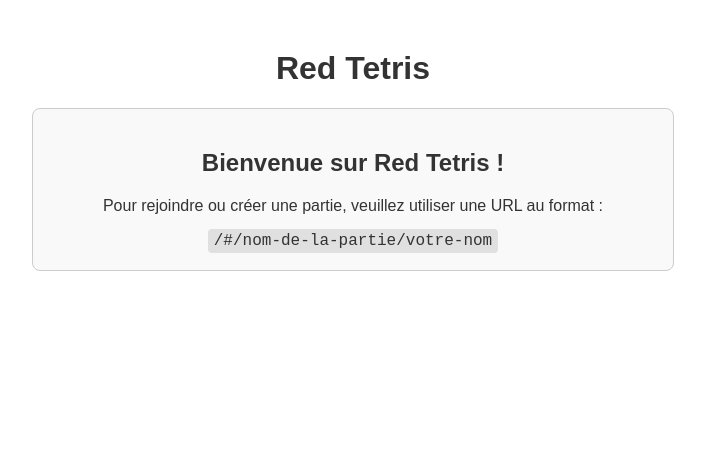
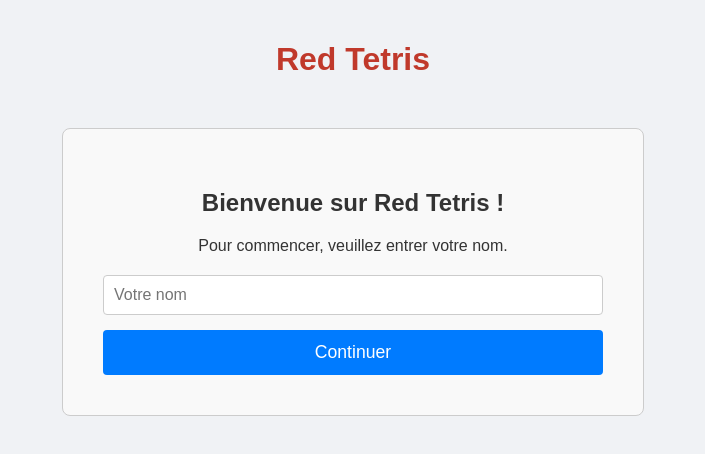
Before and after one commit to pbeheyt/red-tetris, a Vue app: page /#/ in a window 1280 px wide. Shown: the top 454 px of the page, without its empty margins (287-992 px from the left). Built offline with nearby package versions, Linux system fonts and the light colour scheme.

Commit message:
Implement multi-view routing for user onboarding

```diff
--- a/src/client/App.vue
+++ b/src/client/App.vue
@@ -1,141 +1,42 @@
 <script setup>
-import { onUnmounted, watchEffect } from 'vue';
-import { useRoute } from 'vue-router';
-import { useGameStore } from './stores/gameStore';
-import GameBoard from './components/GameBoard.vue';
-
-const gameStore = useGameStore();
-const route = useRoute();
-
-const handlePlayerAction = (action) => {
-  gameStore.sendPlayerAction(action);
-};
-
-const handleStartGame = () => {
-  gameStore.sendStartGame();
-};
-
-// watchEffect s'exécutera une fois immédiatement, puis à chaque fois
-// que les dépendances réactives (ici, route.params) changent.
-watchEffect(() => {
-  const { roomName, playerName } = route.params;
-
-  // On s'assure que les paramètres sont présents ET que nous ne sommes pas déjà connectés.
-  // Cela empêche les reconnexions multiples si l'URL changeait pour une raison quelconque.
-  if (roomName && playerName && !gameStore.isConnected) {
-    console.log(`Connexion à la partie '${roomName}' en tant que '${playerName}'`);
-    gameStore.initializeSocket(roomName, playerName);
-  }
-});
-
-onUnmounted(() => {
-  gameStore.disconnectSocket();
-});
+// Le composant App.vue est maintenant la "coquille" principale de l'application.
+// Il ne contient que les éléments globaux et le <router-view>
+// qui affichera le composant correspondant à la route actuelle.
 </script>
 
 <template>
-  <div class="app-container">
-    <h1>Red Tetris</h1>
-
-    <div v-if="route.params.roomName && route.params.playerName">
-      <p>Partie : <strong>{{ route.params.roomName }}</strong></p>
-      <p>Joueur : <strong>{{ route.params.playerName }}</strong></p>
-      <p>État : <strong :style="{ color: gameStore.isConnected ? 'green' : 'red' }">{{ gameStore.isConnected ? 'Connecté' : 'En cours de connexion...' }}</strong></p>
-
-      <!-- Section Lobby -->
-      <div v-if="gameStore.gameStatus === 'lobby'" class="lobby-container">
-        <h3>En attente de joueurs...</h3>
-        <ul>
-          <li v-for="player in gameStore.playerList" :key="player.id">
-            {{ player.name }} {{ player.isHost ? '(Hôte)' : '' }}
-          </li>
-        </ul>
-        <button
-          v-if="gameStore.isCurrentUserHost"
-          @click="handleStartGame"
-          class="start-button"
-        >
-          Démarrer la Partie
-        </button>
-        <p v-else>En attente que l'hôte démarre la partie.</p>
-      </div>
-
-      <!-- Section Jeu -->
-      <GameBoard
-        v-else-if="gameStore.gameStatus === 'playing'"
-        :board="gameStore.board"
-        :active-piece="gameStore.activePiece"
-        @player-action="handlePlayerAction"
-      />
-    </div>
-
-    <div v-else class="welcome-message">
-      <h2>Bienvenue sur Red Tetris !</h2>
-      <p>Pour rejoindre ou créer une partie, veuillez utiliser une URL au format :</p>
-      <code>/#/nom-de-la-partie/votre-nom</code>
-    </div>
+  <div id="main-container">
+    <header>
+      <h1>Red Tetris</h1>
+    </header>
+    <main>
+      <router-view />
+    </main>
   </div>
 </template>
 
-<style scoped>
-.app-container {
+<style>
+/* Styles globaux - non "scoped" pour s'appliquer à toute l'application */
+body {
   font-family: Arial, sans-serif;
-  text-align: center;
-  margin-top: 50px;
+  background-color: #f0f2f5;
+  margin: 0;
+  padding: 0;
   color: #333;
 }
 
-.lobby-container {
-  border: 1px solid #ccc;
-  background-color: #f9f9f9;
+#main-container {
+  max-width: 1200px;
+  margin: 0 auto;
   padding: 20px;
-  margin: 20px auto;
-  max-width: 400px;
-  border-radius: 8px;
 }
 
-.lobby-container ul {
-  list-style-type: none;
-  padding: 0;
+header {
+  text-align: center;
+  margin-bottom: 20px;
 }
 
-.lobby-container li {
-  margin: 5px 0;
-  font-size: 1.1em;
-}
-
-.start-button {
-  background-color: #4CAF50; /* Green */
-  border: none;
-  color: white;
-  padding: 15px 32px;
-  text-align: center;
-  text-decoration: none;
-  display: inline-block;
-  font-size: 16px;
-  margin: 10px 2px;
-  cursor: pointer;
-  border-radius: 8px;
-  transition: background-color 0.3s;
-}
-
-.start-button:hover {
-  background-color: #45a049;
-}
-
-.welcome-message {
-  border: 1px solid #ccc;
-  background-color: #f9f9f9;
-  padding: 20px;
-  margin: 20px auto;
-  max-width: 600px;
-  border-radius: 8px;
-}
-
-.welcome-message code {
-  background-color: #e0e0e0;
-  padding: 3px 6px;
-  border-radius: 4px;
-  font-family: 'Courier New', Courier, monospace;
+h1 {
+  color: #c0392b; /* Rouge "Red Pelicans" */
 }
 </style>
--- /dev/null
+++ b/src/client/stores/userStore.js
@@ -0,0 +1,13 @@
+import { defineStore } from 'pinia';
+
+export const useUserStore = defineStore('user', {
+  state: () => ({
+    playerName: localStorage.getItem('playerName') || '',
+  }),
+  actions: {
+    setPlayerName(name) {
+      this.playerName = name;
+      localStorage.setItem('playerName', name);
+    },
+  },
+});
--- /dev/null
+++ b/src/client/views/GameView.vue
@@ -0,0 +1,113 @@
+<script setup>
+import { onUnmounted, watchEffect } from 'vue';
+import { useRoute } from 'vue-router';
+import { useGameStore } from '../stores/gameStore';
+import GameBoard from '../components/GameBoard.vue';
+
+const gameStore = useGameStore();
+const route = useRoute();
+
+const handlePlayerAction = (action) => {
+  gameStore.sendPlayerAction(action);
+};
+
+const handleStartGame = () => {
+  gameStore.sendStartGame();
+};
+
+// watchEffect s'exécutera une fois immédiatement, puis à chaque fois
+// que les dépendances réactives (ici, route.params) changent.
+watchEffect(() => {
+  const { roomName, playerName } = route.params;
+
+  // On s'assure que les paramètres sont présents ET que nous ne sommes pas déjà connectés.
+  // Cela empêche les reconnexions multiples si l'URL changeait pour une raison quelconque.
+  if (roomName && playerName && !gameStore.isConnected) {
+    console.log(`Connexion à la partie '${roomName}' en tant que '${playerName}'`);
+    gameStore.initializeSocket(roomName, playerName);
+  }
+});
+
+onUnmounted(() => {
+  gameStore.disconnectSocket();
+});
+</script>
+
+<template>
+  <div class="game-container">
+    <p>Partie : <strong>{{ route.params.roomName }}</strong></p>
+    <p>Joueur : <strong>{{ route.params.playerName }}</strong></p>
+    <p>État : <strong :style="{ color: gameStore.isConnected ? 'green' : 'red' }">{{ gameStore.isConnected ? 'Connecté' : 'En cours de connexion...' }}</strong></p>
+
+    <!-- Section Lobby -->
+    <div v-if="gameStore.gameStatus === 'lobby'" class="lobby-container">
+      <h3>En attente de joueurs...</h3>
+      <ul>
+        <li v-for="player in gameStore.playerList" :key="player.id">
+          {{ player.name }} {{ player.isHost ? '(Hôte)' : '' }}
+        </li>
+      </ul>
+      <button
+        v-if="gameStore.isCurrentUserHost"
+        @click="handleStartGame"
+        class="start-button"
+      >
+        Démarrer la Partie
+      </button>
+      <p v-else>En attente que l'hôte démarre la partie.</p>
+    </div>
+
+    <!-- Section Jeu -->
+    <GameBoard
+      v-else-if="gameStore.gameStatus === 'playing'"
+      :board="gameStore.board"
+      :active-piece="gameStore.activePiece"
+      @player-action="handlePlayerAction"
+    />
+  </div>
+</template>
+
+<style scoped>
+.game-container {
+  text-align: center;
+  margin-top: 20px;
+}
+
+.lobby-container {
+  border: 1px solid #ccc;
+  background-color: #f9f9f9;
+  padding: 20px;
+  margin: 20px auto;
+  max-width: 400px;
+  border-radius: 8px;
+}
+
+.lobby-container ul {
+  list-style-type: none;
+  padding: 0;
+}
+
+.lobby-container li {
+  margin: 5px 0;
+  font-size: 1.1em;
+}
+
+.start-button {
+  background-color: #4CAF50; /* Green */
+  border: none;
+  color: white;
+  padding: 15px 32px;
+  text-align: center;
+  text-decoration: none;
+  display: inline-block;
+  font-size: 16px;
+  margin: 10px 2px;
+  cursor: pointer;
+  border-radius: 8px;
+  transition: background-color 0.3s;
+}
+
+.start-button:hover {
+  background-color: #45a049;
+}
+</style>
--- /dev/null
+++ b/src/client/views/HomeView.vue
@@ -0,0 +1,78 @@
+<script setup>
+import { ref } from 'vue';
+import { useRouter } from 'vue-router';
+import { useUserStore } from '../stores/userStore';
+
+const userStore = useUserStore();
+const router = useRouter();
+
+// Utilise le nom du store ou une chaîne vide
+const playerNameInput = ref(userStore.playerName);
+
+const continueToMenu = () => {
+  if (playerNameInput.value.trim()) {
+    userStore.setPlayerName(playerNameInput.value.trim());
+    router.push('/menu');
+  } else {
+    alert('Veuillez entrer un nom.');
+  }
+};
+</script>
+
+<template>
+  <div class="welcome-container">
+    <h2>Bienvenue sur Red Tetris !</h2>
+    <p>Pour commencer, veuillez entrer votre nom.</p>
+    <form @submit.prevent="continueToMenu" class="name-form">
+      <input
+        v-model="playerNameInput"
+        type="text"
+        placeholder="Votre nom"
+        required
+        class="name-input"
+      />
+      <button type="submit" class="continue-button">Continuer</button>
+    </form>
+  </div>
+</template>
+
+<style scoped>
+.welcome-container {
+  border: 1px solid #ccc;
+  background-color: #f9f9f9;
+  padding: 40px;
+  margin: 50px auto;
+  max-width: 500px;
+  border-radius: 8px;
+  text-align: center;
+}
+
+.name-form {
+  display: flex;
+  flex-direction: column;
+  gap: 15px;
+  margin-top: 20px;
+}
+
+.name-input {
+  padding: 10px;
+  font-size: 1em;
+  border: 1px solid #ccc;
+  border-radius: 4px;
+}
+
+.continue-button {
+  background-color: #007bff;
+  color: white;
+  padding: 12px;
+  font-size: 1.1em;
+  border: none;
+  border-radius: 4px;
+  cursor: pointer;
+  transition: background-color 0.3s;
+}
+
+.continue-button:hover {
+  background-color: #0056b3;
+}
+</style>
--- /dev/null
+++ b/src/client/views/MenuView.vue
@@ -0,0 +1,79 @@
+<script setup>
+import { useRouter } from 'vue-router';
+import { useUserStore } from '../stores/userStore';
+
+const userStore = useUserStore();
+const router = useRouter();
+
+if (!userStore.playerName) {
+  router.push('/');
+}
+
+const generateRoomName = () => `game-${Date.now()}-${Math.random().toString(36).substring(2, 7)}`;
+
+const startSoloGame = () => {
+  const roomName = `solo-${Date.now()}`;
+  router.push(`/${roomName}/${userStore.playerName}`);
+};
+
+const createMultiplayerGame = () => {
+  const roomName = generateRoomName();
+  router.push(`/${roomName}/${userStore.playerName}`);
+};
+
+const joinMultiplayerGame = () => {
+  const roomName = prompt("Veuillez entrer le nom de la partie que vous souhaitez rejoindre :");
+  if (roomName && roomName.trim()) {
+    router.push(`/${roomName.trim()}/${userStore.playerName}`);
+  }
+};
+</script>
+
+<template>
+  <div class="menu-container">
+    <h2>Menu Principal</h2>
+    <p>Bonjour, <strong>{{ userStore.playerName }}</strong> !</p>
+    <div class="button-group">
+      <button @click="startSoloGame" class="menu-button solo">Mode Solo</button>
+      <button @click="createMultiplayerGame" class="menu-button multi-create">Créer une partie</button>
+      <button @click="joinMultiplayerGame" class="menu-button multi-join">Rejoindre une partie</button>
+    </div>
+  </div>
+</template>
+
+<style scoped>
+.menu-container {
+  border: 1px solid #ccc;
+  background-color: #f9f9f9;
+  padding: 40px;
+  margin: 50px auto;
+  max-width: 500px;
+  border-radius: 8px;
+  text-align: center;
+}
+
+.button-group {
+  display: flex;
+  flex-direction: column;
+  gap: 15px;
+  margin-top: 20px;
+}
+
+.menu-button {
+  color: white;
+  padding: 15px;
+  font-size: 1.2em;
+  border: none;
+  border-radius: 8px;
+  cursor: pointer;
+  transition: opacity 0.3s;
+}
+
+.menu-button:hover {
+  opacity: 0.9;
+}
+
+.solo { background-color: #28a745; }
+.multi-create { background-color: #17a2b8; }
+.multi-join { background-color: #ffc107; color: #333; }
+</style>
```
Also changed, not shown: src/client/main.js (+6 -4 lines).
